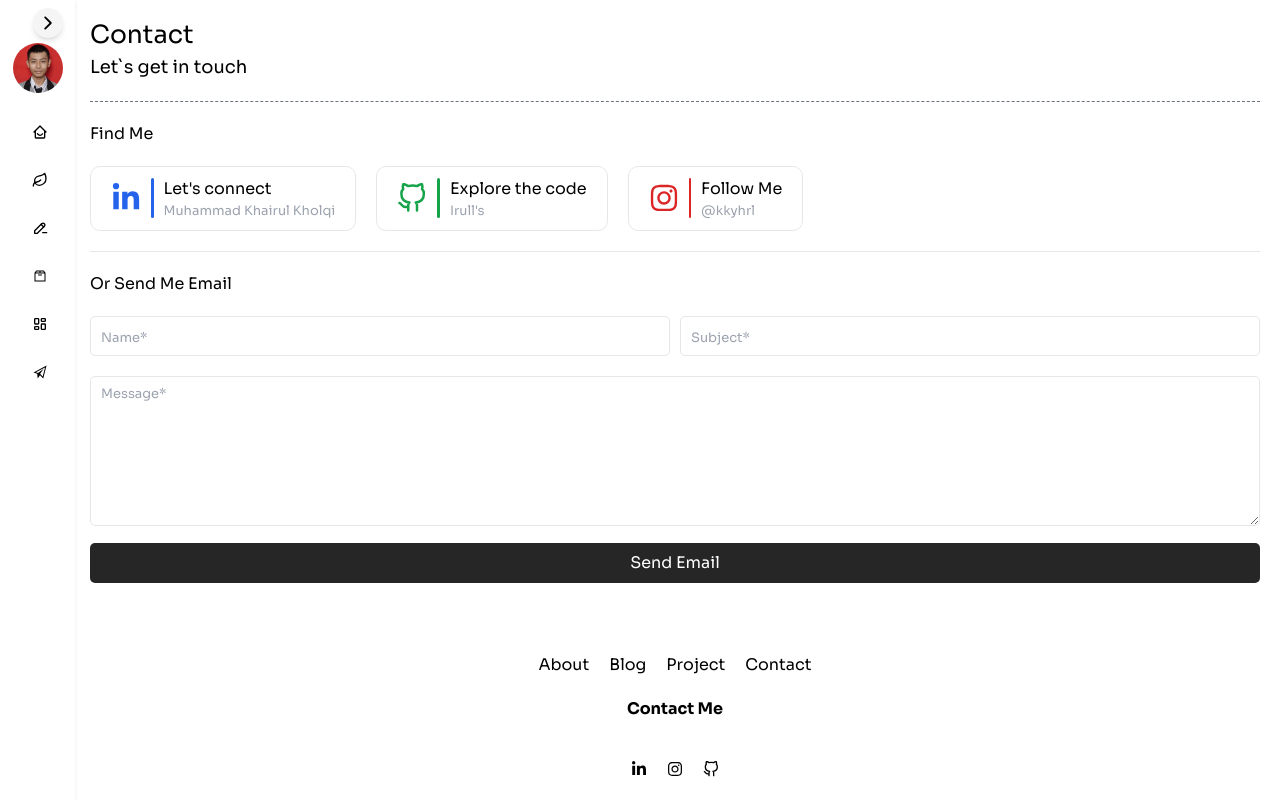
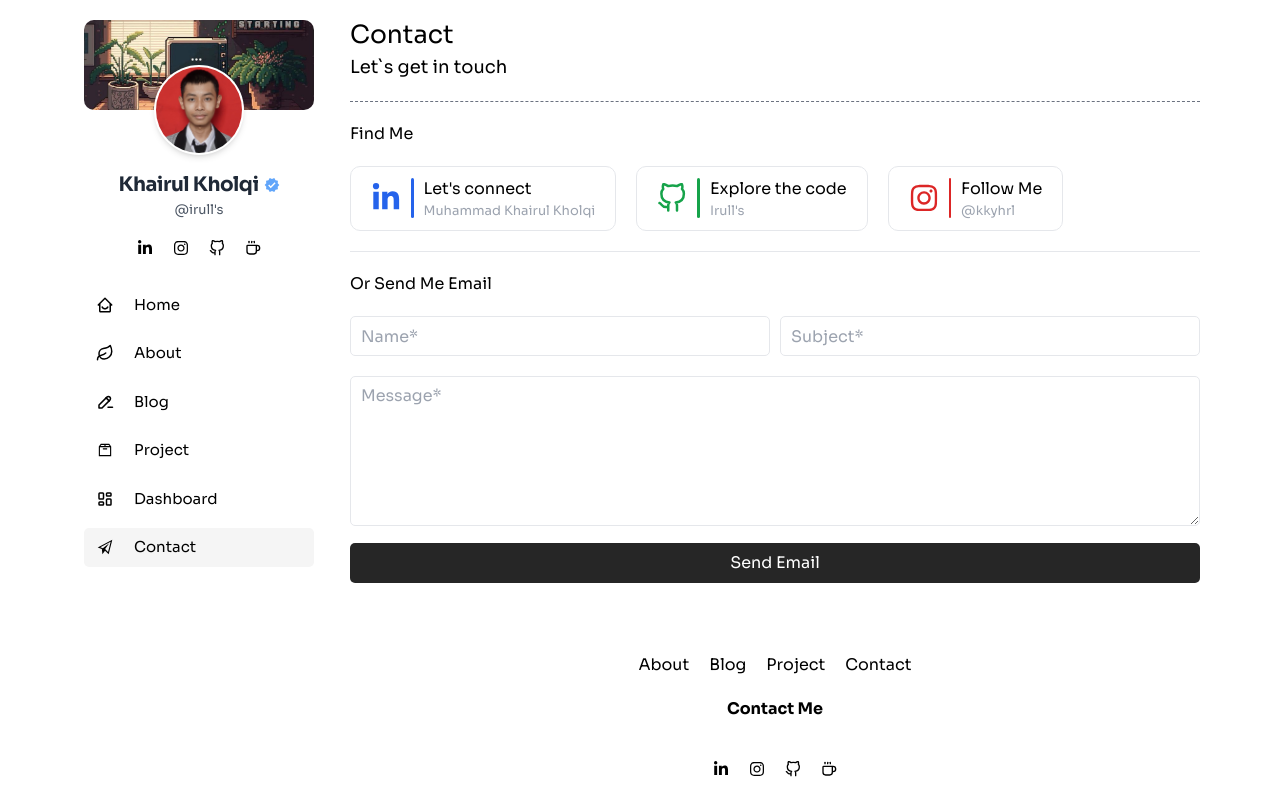
Before and after one commit to Muhammad-Khairul-Kholqi/MyPortfolio, a React (Vite) app: page /contact in a window 1280 px wide. Built offline with nearby package versions, Linux system fonts and the light colour scheme.

Commit message:
using the old sidebar & add new certificate

```diff
--- a/src/Page/AboutMe/certifikate.jsx
+++ b/src/Page/AboutMe/certifikate.jsx
@@ -15,6 +15,7 @@ import Serfikitat7 from "../../Assets/sertifikat/sertifikat7.png";
 import Serfikitat8 from "../../Assets/sertifikat/sertifikat8.png";
 import Serfikitat9 from "../../Assets/sertifikat/sertifikat9.jpg";
 import Serfikitat10 from "../../Assets/sertifikat/sertifikat10.png";
+import Serfikitat11 from "../../Assets/sertifikat/sertifikat11.png";
 
 const Certifikate = () => {
   const [images] = useState([
@@ -87,8 +88,16 @@ const Certifikate = () => {
         src: Serfikitat10,
         title: 'Kampus Gratis',
         tema: 'Web Design Fundamentals - Transforming Lines Of Code Into Digital Excellence',
-        waktu: '29 April - 08 July 2023',
+        waktu: '29 April - 08 July 2024',
         deskripsi: 'I received this certificate after studying HTML CSS and JS and I did several assignments given from each module.'
+    },
+
+    {
+        src: Serfikitat11,
+        title: 'Free Code Camp',
+        tema: 'Responsive Web Design',
+        waktu: '12 July 2024',
+        deskripsi: 'I received this certificate after completing the tasks given by Free Code Camp.'
     },
   ]);
 
--- a/src/Page/AboutMe/skill.jsx
+++ b/src/Page/AboutMe/skill.jsx
@@ -29,11 +29,11 @@ const Skill = () => {
 
     // Array of skills for the second marquee
     const marqueeContent2 = [
-        { imgSrc: ReactImg, name: "React JS" },
         { imgSrc: VueImg, name: "Vue JS" },
         { imgSrc: Php, name: "PHP" },
         { imgSrc: Laravel, name: "Laravel" },
         { imgSrc: Alpine, name: "Alpine Js" },
+        { imgSrc: ReactImg, name: "React JS" },
         { imgSrc: Express, name: "Express" },
         { imgSrc: Js, name: "JavaScript" }
     ];
--- a/src/Page/Contact/email.jsx
+++ b/src/Page/Contact/email.jsx
@@ -27,7 +27,7 @@ const Email = () => {
                             <p className="text-sm">Sorry, we can't send emails at this time</p>
                         </div>
                         <div>
-                            <button onClick={handleClosePopup} className="text-lg text-yellow-500 mt-[6px]"><IoClose /></button>
+                            <button onClick={handleClosePopup} className="bg-yellow-50 text-lg text-yellow-500 mt-[6px]"><IoClose /></button>
                         </div>
                     </div>
                 </div>
--- a/src/Page/Home/Data/aboutMeSingkat.jsx
+++ b/src/Page/Home/Data/aboutMeSingkat.jsx
@@ -32,7 +32,7 @@ const AboutMeSingkat = () => {
                 </div>
                 <div className="flex gap-[10px] items-center pl-[25px] mt-[10px]">
                     <div className="bg-black p-[3px] rounded-[50%]"></div>
-                    <p className="text-[13px]">Based in Sukabumi</p>
+                    <p className="text-[13px]">Based in Sukabumi, West Java</p>
                 </div>
 
                 <div className="flex gap-[10px] items-center flex-wrap pl-[25px] mt-[10px]">
--- a/src/Styles/styleSidebar.css
+++ b/src/Styles/styleSidebar.css
@@ -1,132 +1,113 @@
-:root {
-    --p-inline: 0.75rem;
-    --p-block: 0.5rem;
-    --row-gap: 1rem;
-    --col-gap: 1.5rem;
-    --border-radius: 0.75rem;
-}
-
-.sidebar {
-    transition: width 0.3s ease-in-out;
+.container-sidebar {
     overflow-x: auto;
     -ms-overflow-style: none;
     scrollbar-width: none;
 }
 
-.sidebar::-webkit-scrollbar {
+.container-sidebar::-webkit-scrollbar {
     display: none;
 }
 
-.sidebar.active {
-    width: 250px;
+
+@media (max-width: 700px) {
+    .container-sidebar {
+        width: 200px;
     }
 
-.sidebar .wrapper {
-    transition: transform 0.3s ease-in-out;
+    .my-photo img {
+        width: 80px;
     }
 
-.sidebar.active .wrapper {
-    transform: translateX(0);
 }
 
-.sidebar .background {
+@media (max-width: 700px) {
+    .container-sidebar {
+        width: 150px;
+    }
+
+    .my-photo img {
+        width: 70px;
+    }
+
+    .full-name {
+        font-size: 12px;
+    }
+
+    .icon-fullname {
+        font-size: 15px;
+    }
+
+    .text-unduh {
+        font-size: 11px;
+    }
+
+    .text-menu {
+        font-size: 10px;
+    }
+
+    .icon-menu {
+        font-size: 15px;
+    }
+}
+
+@media (max-width: 470px) {
+    .container-sidebar {
+        width: 50px;
+    }
+
+    .my-photo {
+        background-image: none !important;
+    }
+
+    .my-photo img {
         display: none;
     }
 
-.sidebar.active .background {
-    display: flex;
-}
-
-.sidebar .my-photo {
-    width: 50px;
-    margin-top: 100px;
-}
-
-.sidebar.active .my-photo {
-    width: 90px;
-    margin-top: -1px;
-}
-
-.sidebar .name-username {
+    .name-username {
         display: none;
     }
 
-.sidebar.active .name-username {
-    display: flex;
-    flex-direction: column;
-}
-
-
-.sidebar .sosmed {
+    .sosmed {
         display: none;
     }
 
-.sidebar.active .sosmed {
-    display: flex;
-    flex-direction: row;
-}
-
-.sidebar input {
+    .text-menu,
+    .text-unduh {
         display: none;
     }
 
-.sidebar.active input {
-    display: flex;
+    .hr-responsive {
+        display: none;
     }
 
-.open-btn {
-    right: calc(var(--p-inline) * 1);
-    top: var(--p-block);
-    z-index: 99;
-    transition: transform 0.6s ease-in;
+    .menu-sidebar {
+        display: flex;
+        justify-content: center;
+        flex-direction: column;
+        align-items: center;
+        margin-top: -100px;
     }
 
-.sidebar.active .open-btn {
-    transform: rotate(180deg);
+    .dark-mode {
+        margin-top: -100px;
     }
 
-.sidebar .nav-menu {
-    row-gap: var(--row-gap);
+    .menu-sidebar > a {
+        width: auto;
+        margin-top: 10px;
     }
 
-
-.sidebar .nav-menu .nav-menu_link {
-    border-radius: var(--border-radius);
-    column-gap: var(--col-gap);
-    padding-block: var(--p-block);
-    padding-inline: var(--p-inline);
+    .menu-sidebar > a > div {
+        flex-direction: column;
+        align-items: center;
+        padding: 10px;
     }
 
-nav {
-    margin-top: 20px;
+    .menu-sidebar > a > div > p {
+        display: none;
     }
 
-::placeholder {
-    font-size: 13px;
-    color: #949494;
-}
-
-@media (max-width: 470px) {
-    .container-photo {
-        padding-left: 40px;
-    }
-
-    .nav-menu {
-        padding-left: 5px;
-    }
-
-    .background {
-        margin-left: 18px;
-    }
-
-    .container-search {
-        margin-left: 14px;
-        padding-left: 10px;
-        border: 1px solid #949494;
-        border-radius: 5px;
-    }
-
-    .icon-search {
-        font-size: 15px;
+    .button-unduh {
+        border: none;
     }
 }
--- a/src/Template/footer.jsx
+++ b/src/Template/footer.jsx
@@ -3,6 +3,7 @@ import { FaWhatsapp } from "react-icons/fa";
 import { FaLinkedinIn } from "react-icons/fa6";
 import { FaInstagram } from "react-icons/fa6";
 import { FiGithub } from "react-icons/fi";
+import { LuCoffee } from "react-icons/lu";
 
 const Footer = () => {
   const currentYear = new Date().getFullYear();
@@ -47,6 +48,12 @@ const Footer = () => {
             icon: <FiGithub />,
             textTooltip: "Github"
         },
+
+        {
+            link: "https://saweria.co/khrlkholqi/",
+            icon: <LuCoffee />,
+            textTooltip: "Sewaria"
+        },
     ]
 
   return (
--- a/src/Template/sidebar.jsx
+++ b/src/Template/sidebar.jsx
@@ -1,6 +1,4 @@
-import React, { useEffect, useState } from 'react';
-import { IoIosArrowForward } from "react-icons/io";
-import { Link } from "react-router-dom";
+import { Link, useLocation } from 'react-router-dom';
 import "../Styles/styleSidebar.css";
 import BgProfile from "../Assets/bg-sidebar.jpg";
 import MyPhoto from "../Assets/my-photo3.jpg";
@@ -10,19 +8,14 @@ import { BiHomeSmile } from "react-icons/bi";
 import { LiaBoxSolid } from "react-icons/lia";
 import { IoMdPaperPlane } from "react-icons/io";
 import { TbPencilMinus } from "react-icons/tb";
+import { LuCoffee } from "react-icons/lu";
 import { FaLinkedinIn, FaInstagram} from "react-icons/fa";
 import { FiGithub } from "react-icons/fi";
 import { LuLeaf } from "react-icons/lu";
 import { TbLayoutDashboard } from "react-icons/tb";
-import { LuCoffee } from "react-icons/lu";
-// import { LuSearch } from "react-icons/lu";
 
-function Sidebar() {
-    const [isOpen, setIsOpen] = useState(false);
-
-    const toggleSidebar = () => {
-        setIsOpen(prev => !prev);
-    };
+const Sidebar = () => {
+    const location = useLocation();
 
     const LinkSosmed = [
         {
@@ -54,66 +47,64 @@ function Sidebar() {
         {
             path: "/",
             icon: <BiHomeSmile />,
-            textIcon: "Home"
+            textIcon: "Home",
+            tooltip: "Home"
         },
 
         {
             path: "/aboutme",
             icon: <LuLeaf />,
-            textIcon: "About"
+            textIcon: "About",
+            tooltip: "About"
         },
 
         {
             path: "/blog",
             icon: <TbPencilMinus />,
-            textIcon: "Blog"
+            textIcon: "Blog",
+            tooltip: "Blog"
         },
 
         {
             path: "/project",
             icon: <LiaBoxSolid />,
-            textIcon: "Project"
+            textIcon: "Project",
+            tooltip: "Project"
         },
 
         {
             path: "/dashboard",
             icon: <TbLayoutDashboard />,
-            textIcon: "Dashboard"
+            textIcon: "Dashboard",
+            tooltip: "Dashboard"
         },
 
         {
             path: "/contact",
             icon: <IoMdPaperPlane />,
-            textIcon: "Contact"
+            textIcon: "Contact",
+            tooltip: "Contact"
         },
     ]
 
     return (
-        <>
-            <aside className={`sidebar ${isOpen ? "active" : ""} w-[75px] top-0 left-0 bottom-0 fixed bg-white shadow`}>
-                <div className="open-btn bg-[#F5F5F5] shadow-md rounded-full w-[30px] h-[30px] flex items-center cursor-pointer justify-center ml-[-40px] absolute" onClick={toggleSidebar}>
-                    <IoIosArrowForward className="material-symbols-outlined text-[20px]" />
-                </div>
-
-                <div className="background p-[20px]">
+        <div className="container-sidebar p-[20px] w-[270px] h-screen">
+            <div
+                className="my-photo pt-[90px] rounded-[10px] relative"
+                style={{
+                    backgroundImage: `url(${BgProfile})`,
+                    backgroundSize: 'cover',
+                    backgroundPosition: 'center',
+                }}
+            >
                 <img
-                        className="rounded-[10px] h-[90px] w-[250px]"
-                        src={BgProfile}
+                    className="w-[90px] bg-white shadow-md p-[2px] absolute bottom-0 left-1/2 transform -translate-x-1/2 translate-y-1/2 rounded-[50%] hover:scale-105 duration-500"
+                    src={MyPhoto}
                     draggable="false"
                 />
             </div>
 
-                <div className="container-photo flex justify-center px-[20px]">
-                    <div className="flex justify-center mt-[-60px] py-[3px] px-[2px] bg-white rounded-full">
-                        <img
-                            className="my-photo max-w-[80px] w-full rounded-full"
-                            src={MyPhoto}
-                            draggable="false"
-                        />
-                    </div>
-                </div>
-
-                <div className="name-username  text-center">
+            <div className="name-username mt-[60px] text-center">
                 <div className="flex justify-center items-center gap-[5px]">
                     <p className="full-name text-[20px] font-bold text-[#1F2937] font-sora tracking-tight">Khairul Kholqi</p>
                     <MdVerified className="icon-fullname text-[#60A5FA]" />
@@ -135,35 +126,28 @@ function Sidebar() {
                 ))}
             </div>
 
-                {/* <div className="px-[20px]">
-                    <div className="container-search flex items-center justify-center mt-[20px] bg-[#F5F5F5] rounded-[10px] py-[5px] px-[10px] border-2 border-[#949494]">
-                        <div>
-                            <LuSearch className="icon-search text-[#949494] text-[20px]" />
+            <div className="menu-sidebar flex flex-col items-start mt-[20px]">
+                {MenuSidebar.map((menu, index) => (
+                    <Link key={index} to={menu.path} className="w-full mt-[10px]">
+                        <div className={`flex items-center gap-5 hover:bg-[#F5F5F5] duration-500 py-2 px-3 rounded-[5px] ${location.pathname === `${menu.path}` ? 'bg-[#F5F5F5] text-black' : ''}`}>
+                            <div  className="icon-menu text-[18px]">
+                                {menu.icon}
                             </div>
-                        <input
-                            className="bg-[#F5F5F5] w-full outline-none h-[30px] px-[5px]"
-                            placeholder="Search Project"
-                            type="search"
-                        />
+                            <p className="text-menu text-[15px] hover:translate-x-2 duration-500">{menu.textIcon}</p>
                         </div>
-                </div> */}
+                    </Link>
+                ))}
+            </div>
 
-                <div className="wrapper flex flex-col justify-between px-[20px]">
-                    <nav className="sidebar-nav">
-                        <ul className="nav-menu w-[100%] flex flex-col justify-between">
-                            {MenuSidebar.map((item) => (
-                                <li key={item.name} className="nav-menu__item">
-                                    <Link to={item.path} className="nav-menu_link flex items-center">
-                                        <span className="material-symbols-outlined icon">{item.icon}</span>
-                                        <span className={`text ${isOpen ? 'visible' : 'hidden'} hover:translate-x-2 duration-500`}>{item.textIcon}</span>
-                                    </Link>
-                                </li>
-                            ))}
-                        </ul>
-                    </nav>
+            {/* <Link to="/liked-songs">
+                <div className="button-unduh flex justify-center mt-[20px] border py-[8px] rounded-[10px] hover:scale-105 duration-500">
+                    <button className="flex items-center gap-[8px] bg-white">
+                        <FaSpotify className="text-[#25D865] text-[20px]" />
+                        <p className="text-unduh">Liked Songs</p>
+                    </button>
                 </div>
-            </aside>
-        </>
+            </Link> */}
+        </div>
     );
 }
 
--- a/src/main.jsx
+++ b/src/main.jsx
@@ -21,13 +21,13 @@ import NotFound from './Template/notFound';
 
 const DefaultLayout = ({ children }) => {
   return (
-    <div className="flex justify-center h-screen">
+    <div className="flex justify-center px-[5%] h-screen">
       {/* sidebar */}
-      <div className="sidebar z-50">
+      <div className="sidebar">
         <Sidebar />
       </div>
 
-      <div className="container-content flex-1 overflow-y-auto p-4 pl-[90px] pr-[20px]">
+      <div className="container-content flex-1 overflow-y-auto p-4">
         {children}
       </div>
     </div>
```
Also changed, not shown: src/Template/sidebarVersionOne.jsx (+208 -171 lines), src/Assets/sertifikat/sertifikat11.png (added). Lines whose indentation alone changed are shown as unchanged.
